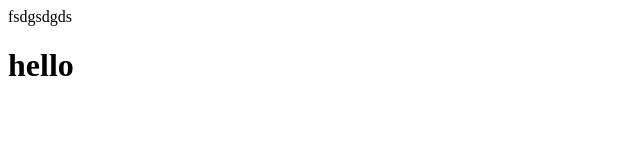
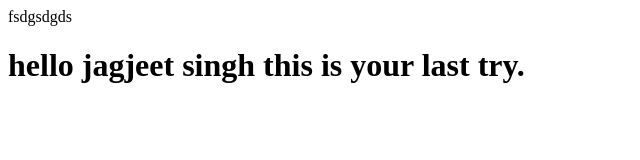
Before and after one commit to theskillboost1/testing, a plain HTML site: page index.html in a window 1280 px wide. Shown: the whole page, without its empty margins (0-640 px from the left). Drawn offline with Linux system fonts and the light colour scheme.

Commit message:
Your commit message

```diff
--- a/index.html
+++ b/index.html
@@ -8,6 +8,6 @@
 <body>fsdgsdgds
 
 
-    <h1>hello</h1>
+    <h1>hello jagjeet singh this is your last try.</h1>
 </body>
 </html>
```
